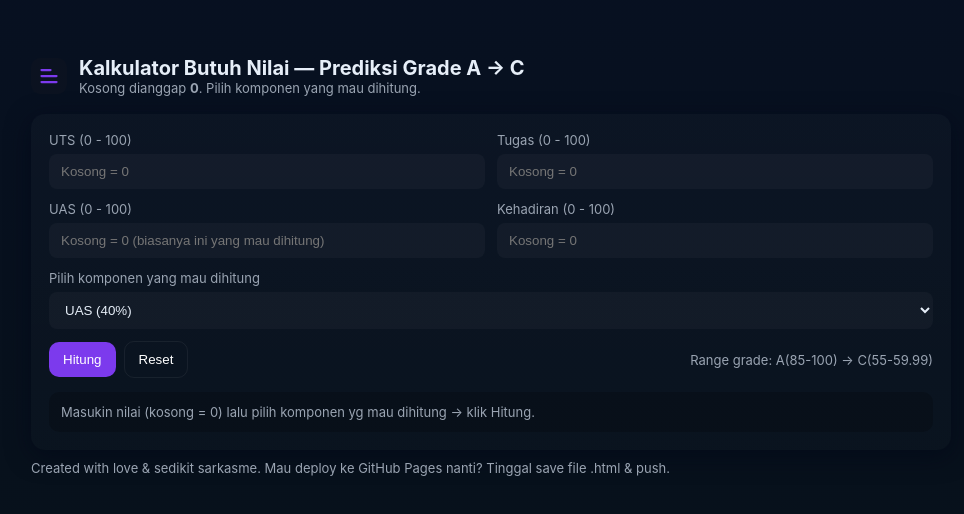
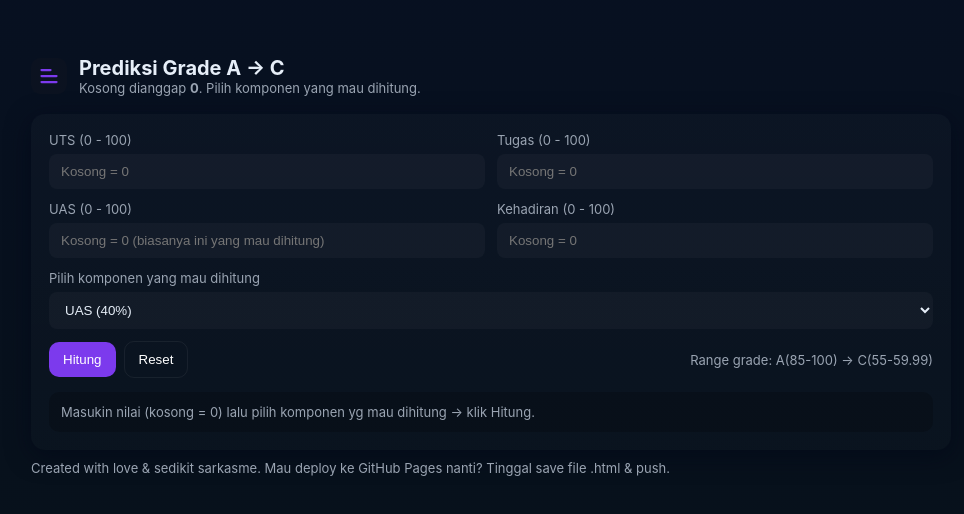
Before and after one commit to DINO-bit00/Prediksi-Nilai, a plain HTML site: page index.html in a window 1280 px wide. Shown: the part 134-648 px from the top of the page, without its empty margins (149-1113 px from the left). Drawn offline with Linux system fonts and the light colour scheme.

Commit message:
Update index.html

```diff
--- a/index.html
+++ b/index.html
@@ -41,7 +41,7 @@
         <path d="M7 12h10M7 8h6M7 16h10" stroke="#7c3aed" stroke-width="1.5" stroke-linecap="round" stroke-linejoin="round"/>
       </svg>
       <div>
-        <h1>Kalkulator Butuh Nilai — Prediksi Grade A → C</h1>
+        <h1>Prediksi Grade A → C</h1>
         <div class="muted">Kosong dianggap <strong>0</strong>. Pilih komponen yang mau dihitung.</div>
       </div>
     </header>
```
